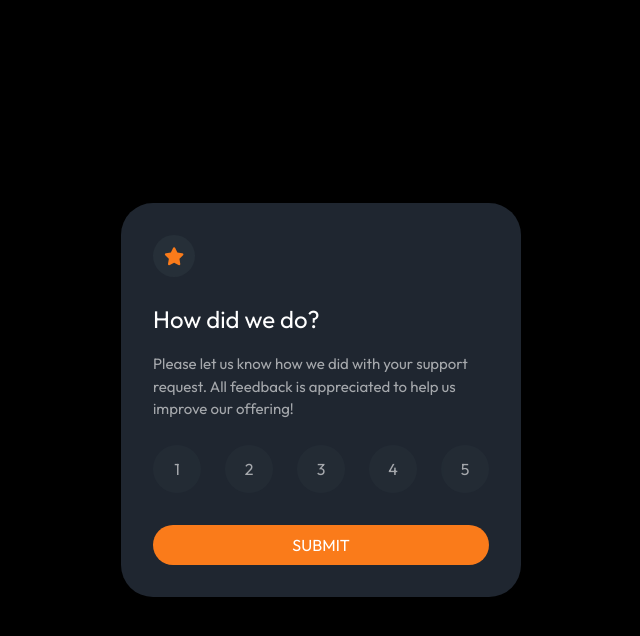
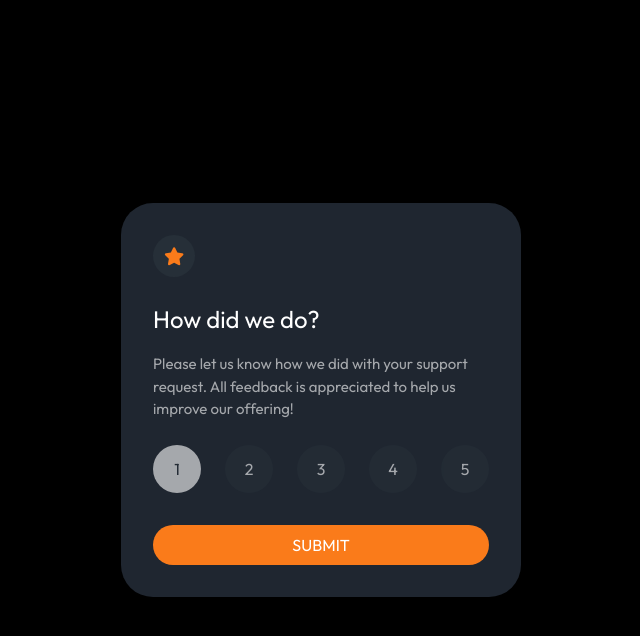
Before and after one commit to Wali1209/interactive-rating-component-main, a plain HTML site: page index.html in a window 1280 px wide. In both pictures the pointer is over the button 496 px from the left and 468 px from the top of the page. Shown: the whole page, without its empty margins (319-959 px from the left). Drawn offline with Linux system fonts and the light colour scheme.

Commit message:
adding hovering effect!

```diff
--- a/css/style.css
+++ b/css/style.css
@@ -68,11 +68,17 @@
     cursor: pointer;
     opacity: 0.6;
   }
+
   .rating-btn:focus {
     background-color: #fa7b1a;
     opacity: 1;
   }
-
+  .rating-btn:hover{
+    background-color: #fff;
+    opacity: 0.6;
+    color: #262f38;
+    transition: all 200ms ease;
+  }
   button[type='submit'] {
     width: 100%;
     border: none;
@@ -82,7 +88,12 @@
     border-radius: 2rem;
     cursor: pointer;
   }
+  button[type='submit']:hover{
+    background-color: #fff;
+    color:#fa7b1a;
+    transition: all 0.2s ease;
 
+  }
   /* thank-you page styling */
   .thank-you-section {
     text-align: center;
```
